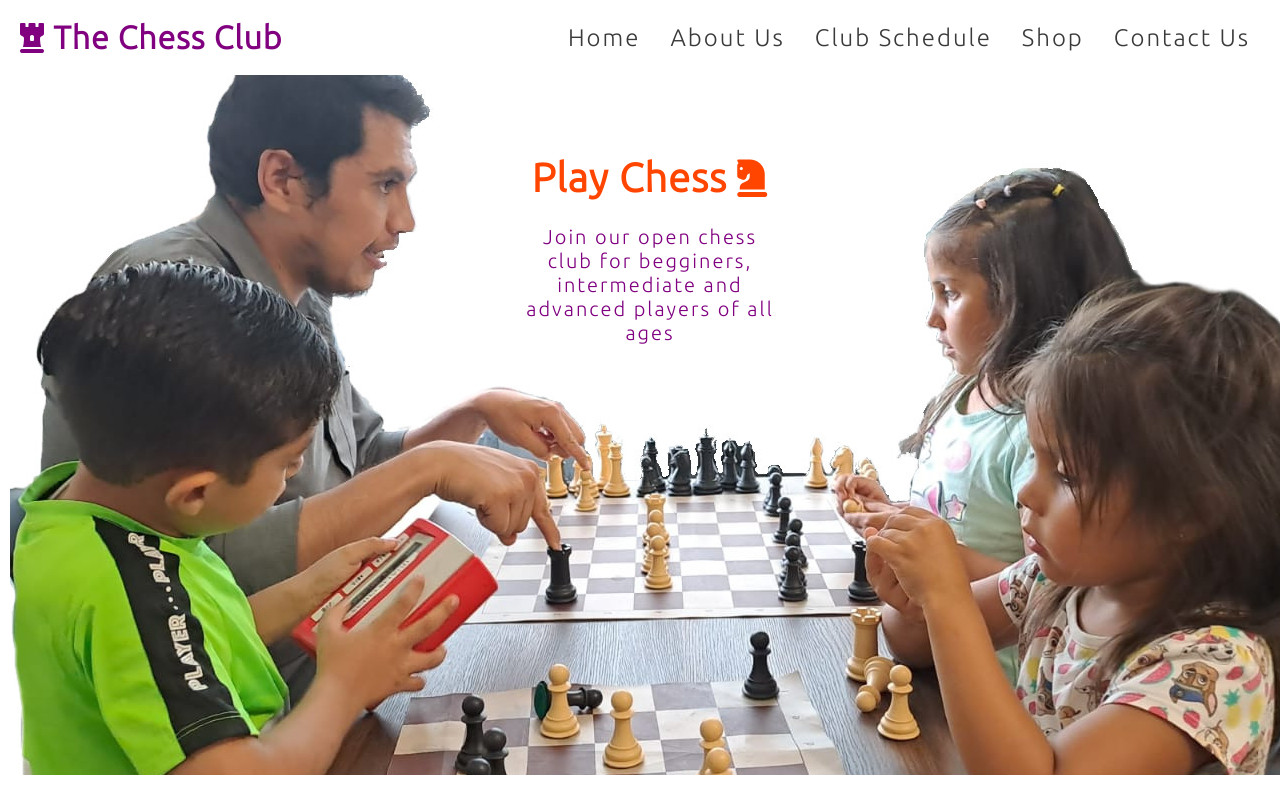
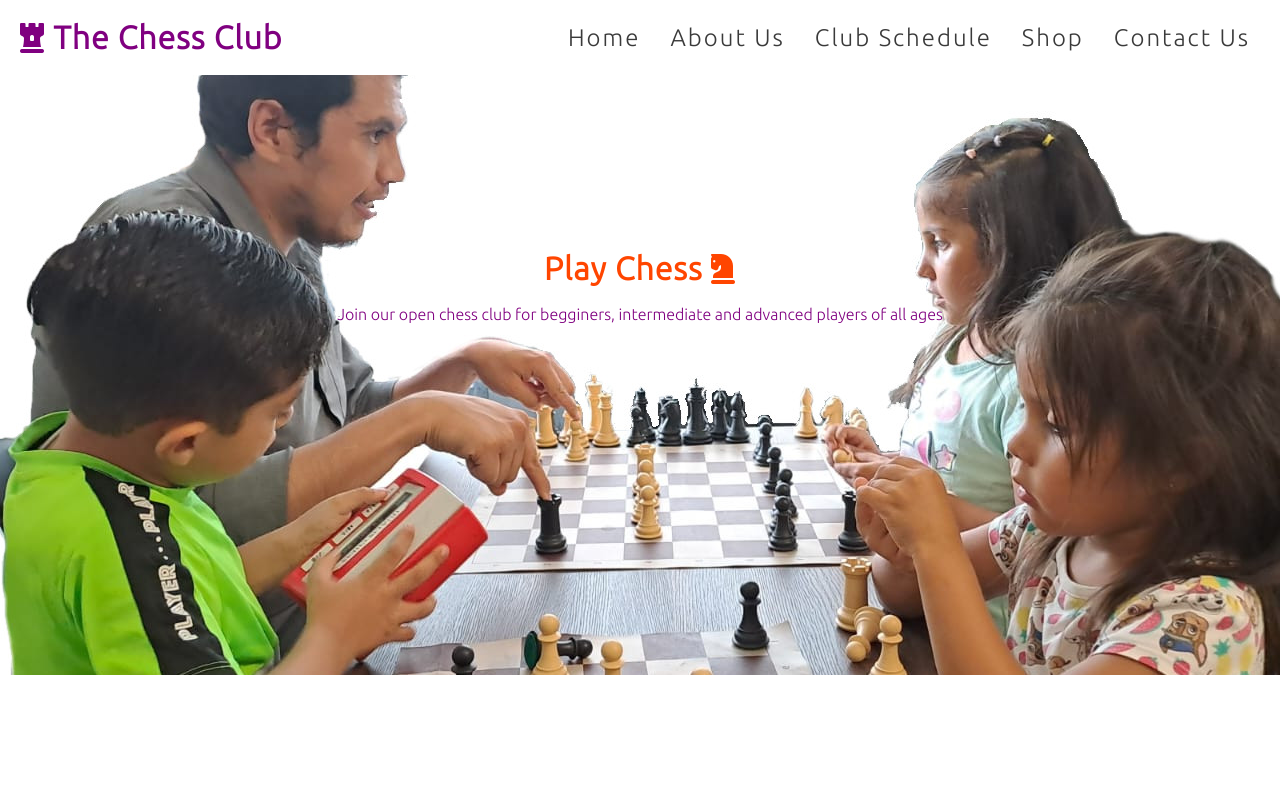
Before and after one commit to celticsea/my-first-chess-project, a plain HTML site: page index.html in a window 1280 px wide. Shown: the top 800 px of the page. Drawn offline with Linux system fonts and the light colour scheme.

Commit message:
Testing Image Sizes New

```diff
--- a/assets/css/style.css
+++ b/assets/css/style.css
@@ -45,11 +45,17 @@ width : 100%;
 overflow : hidden;
 }
 #club-ajedrez {
-height : 100%;
+/* height : 100%;
 width : 100%;
 background : url("../css/images/ChessImage.jpg") center center no-repeat;
 margin-left : 10px;
-text-align : center;
+text-align : center; */
+
+
+width: 100%;
+height: 600px;
+overflow: hidden;
+background: url("../css/images/ChessImage.jpg") no-repeat center center;
 }
 #cover-text h2 {
 color : orangered;
@@ -59,15 +65,22 @@ font-size : 200%;
 color : purple;
 }
 #cover-text {
-font-size : 125%;
+/* font-size : 125%;
 font-family : Ubuntu, 'Courier New', Courier, monospace;
 letter-spacing : 2px;
 width : 250px;
 height : 100px;
+background-color: transparent;
 padding-top : 80px;
 text-align : center;
 margin-left : auto;
-margin-right : auto;
+margin-right : auto; */
+
+    text-align: center;
+    position: absolute;
+    width: 100%;
+    top: 250px;
+    background-color: transparent;
 }
 #about-us h2 {
 text-align : left;
--- a/index.html
+++ b/index.html
@@ -36,15 +36,15 @@
         </nav>
     </header>
     <section id="club-outer">
-        <div id="club-ajedrez">
-         <div id="cover-text">
+        <div id="club-ajedrez"> </div>
+        <div id="cover-text">
            <h2>Play Chess <i class="fa-solid fa-chess-knight"></i></h2>
             <br>
             <p>
             Join our open chess club for begginers, intermediate and advanced players of all ages
             </p>
-          </div>
         </div>
+
     </section>
     <br>
     <br>
```
